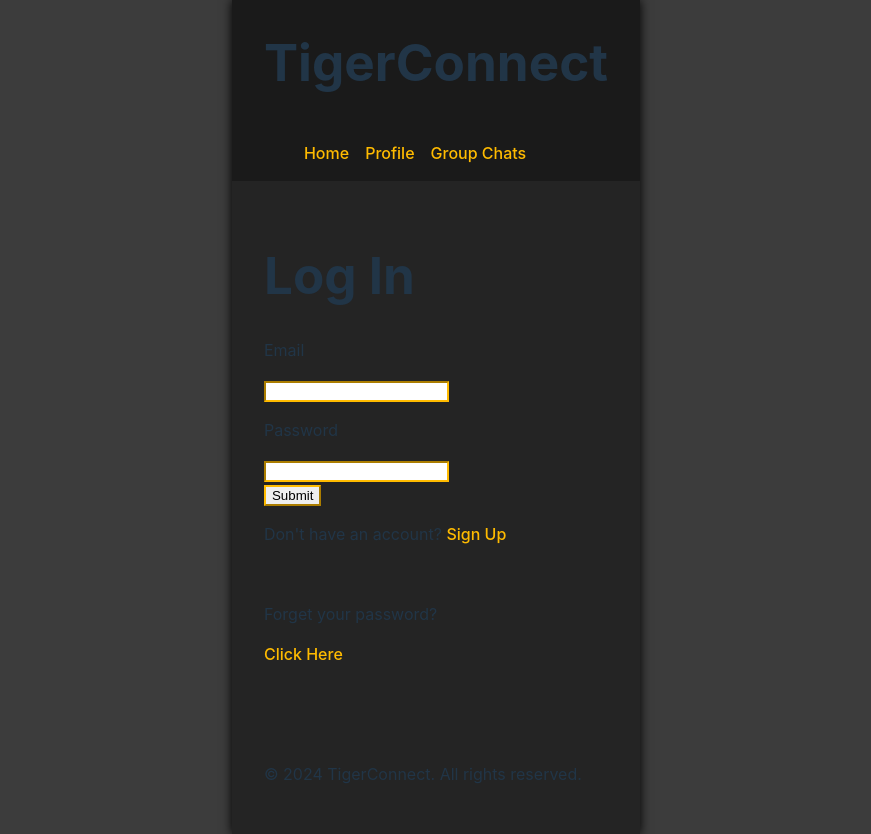
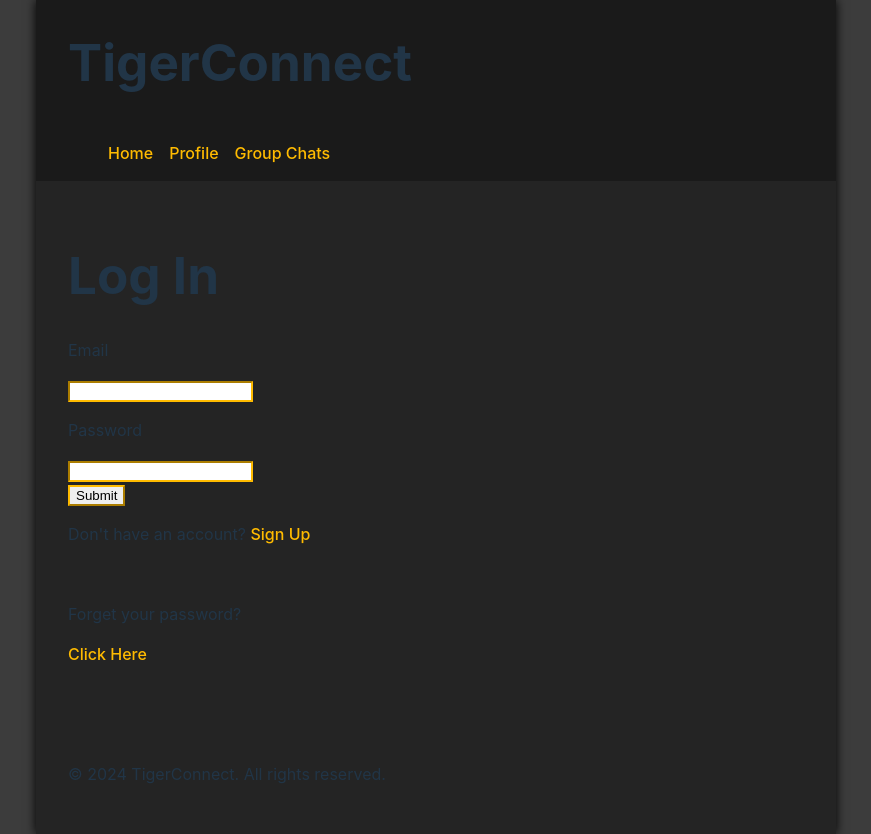
Before and after one commit to Kmerki1/TigerConnect, a React (Vite) app: page /login in a window 1280 px wide. Shown: the whole page, without its empty margins (204-1075 px from the left). Built offline with nearby package versions, Linux system fonts and the light colour scheme.

Commit message:
Set fixed page width

```diff
--- a/Frontend/src/index.css
+++ b/Frontend/src/index.css
@@ -21,8 +21,15 @@
   --white: #FFFFFF;
   --gray: #DDDDDD;
 }
+
+#root {
+  display: flex;
+}
+
 .app  {
   min-height: 100vh;
+  width: 800px;
+  margin: 0 auto;
   display: flex;
   flex-direction: column;
   background-color: var(--black);
@@ -55,7 +62,6 @@ a:hover {
 
 body {
   margin: 0;
-  display: flex;
   flex-direction: column;
   place-items: center;
   min-width: 320px;
```
